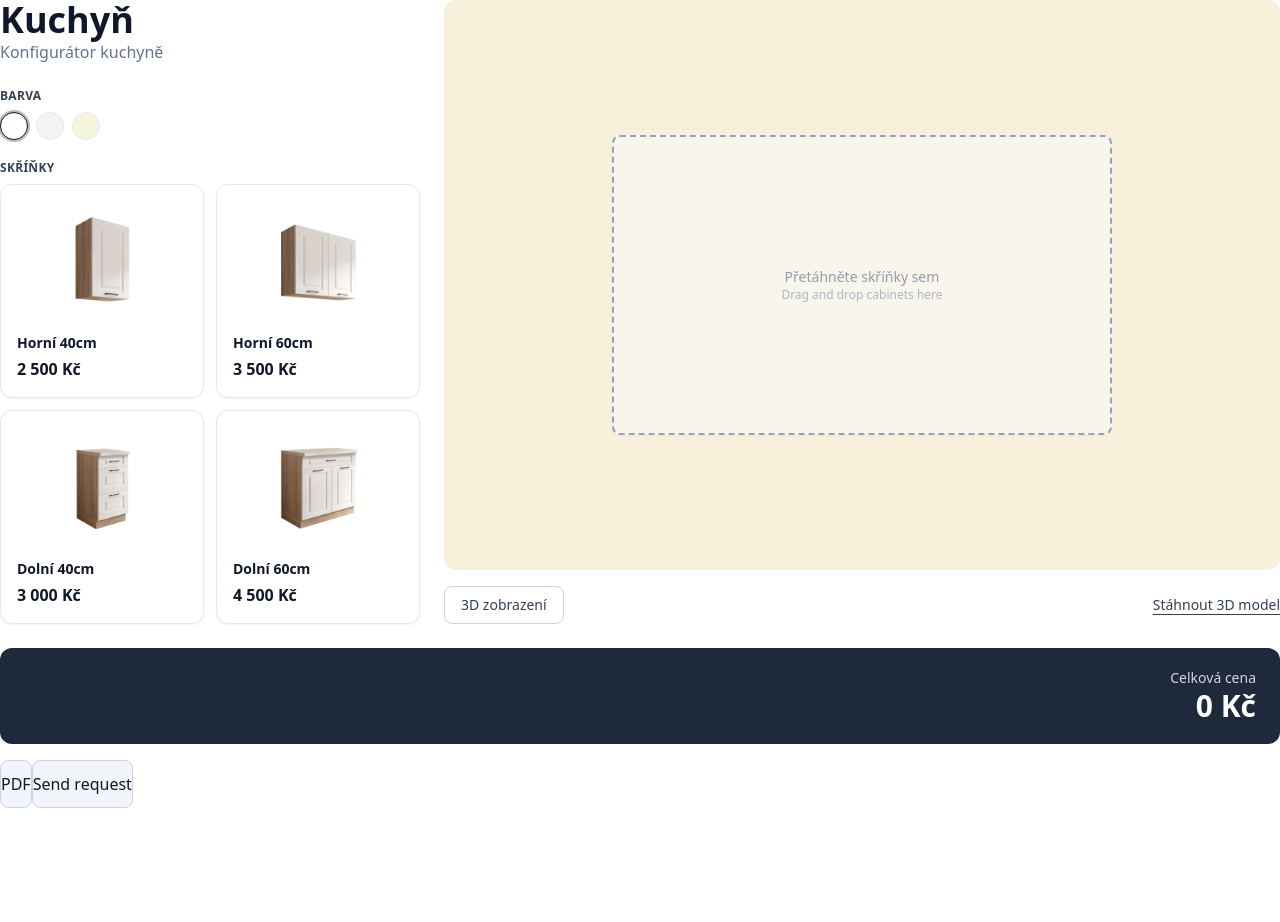
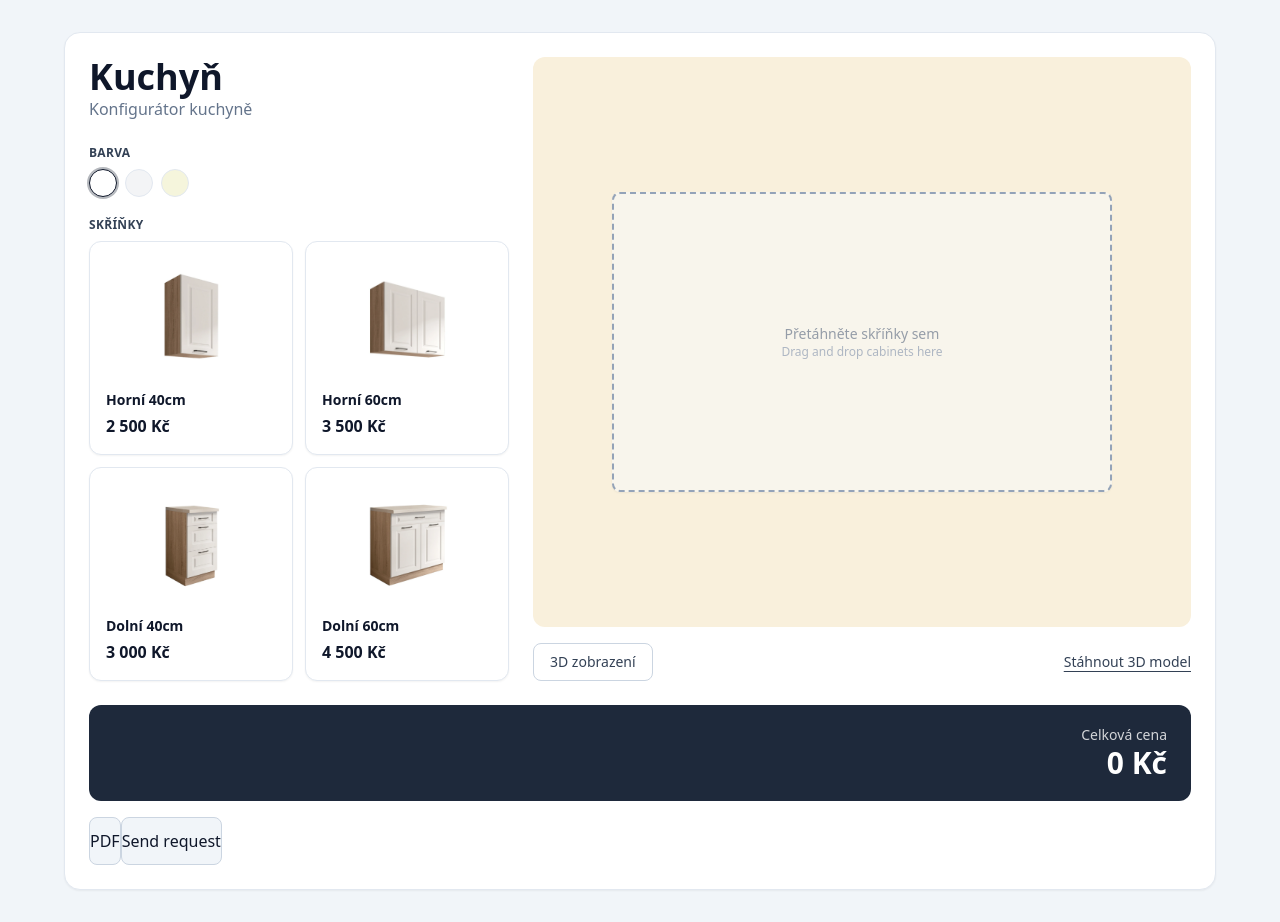
Before and after one commit to glukomania/kitchen_3d, a React (Vite) app: page / in a window 1280 px wide. Before the commit the page ends 808 px from the top, so only its background shows below. Built offline with nearby package versions, Linux system fonts and the light colour scheme.

Commit message:
Fix styles and image paths

```diff
--- a/src/App.tsx
+++ b/src/App.tsx
@@ -2,8 +2,10 @@ import { Configurator } from "@/features/configurator/ui/Configurator";
 
 export function App() {
   return (
-    <div className="min-h-screen w-full">
-      <Configurator />
+    <div className="min-h-screen bg-slate-100 p-8">
+      <div className="mx-auto max-w-6xl">
+        <Configurator />
+      </div>
     </div>
   );
 }
--- a/src/features/configurator/ui/CabinetItem.tsx
+++ b/src/features/configurator/ui/CabinetItem.tsx
@@ -16,9 +16,8 @@ export function CabinetItem(props: Props) {
 
   const getImagePath = () => {
     const typeStr = props.type === "top" ? "upper" : "bottom";
-    // Use BASE_URL to handle base path correctly
-    const base = import.meta.env.BASE_URL;
-    return `${base}${props.size}_${typeStr}.png`;
+    // Files from public/ are copied to dist/ root, so we need to use base path
+    return `/kitchen_3d/${props.size}_${typeStr}.png`;
   };
 
   return (
--- a/src/features/configurator/ui/Configurator.tsx
+++ b/src/features/configurator/ui/Configurator.tsx
@@ -4,7 +4,7 @@ import { ButtonsPanel } from "@/features/configurator/ui/ButtonsPanel";
 
 export function Configurator() {
   return (
-    <div className="configurator-container min-h-screen w-full bg-white">
+    <div className="configurator-container w-full rounded-2xl border border-slate-200 bg-white p-6 shadow-sm">
       <OptionsPanel />
 
       <QuantityBar />
```
